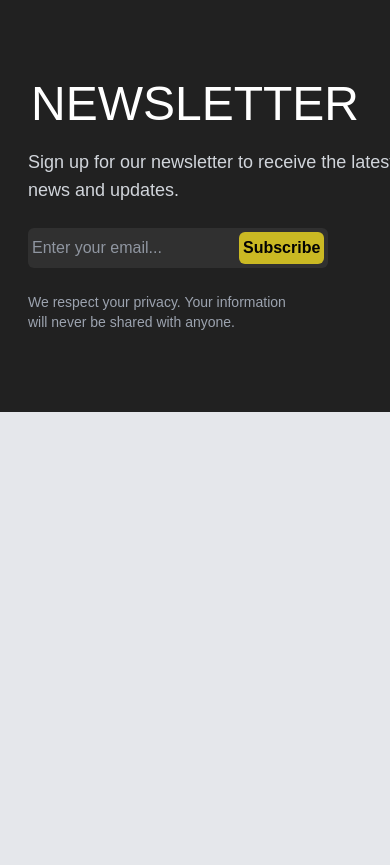
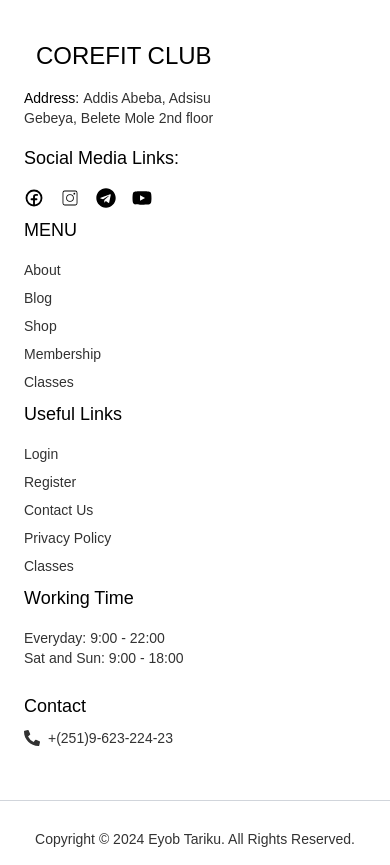
Before and after one commit to eyoaab/Gym-Management-Website, a React (Create React App) app in the folder front-end/gym-management-system/: page / in a window 390 px wide. Before the commit the page ends 844 px from the top, so only its background shows below. Built offline with nearby package versions, Linux system fonts and the light colour scheme; a web font is replaced by a local one.

Commit message:
improved the contact section to become responsive

```diff
--- a/front-end/gym-management-system/src/components/footer.jsx
+++ b/front-end/gym-management-system/src/components/footer.jsx
@@ -5,31 +5,48 @@ import { FaTelegram, FaYoutube, FaPhoneAlt } from "react-icons/fa";
 
 function Footer() {
   return (
-    <div className="flex flex-col items-stretch bg-white px-10">
+    <div className="flex flex-col items-stretch bg-white lg:px-10">
       <footer className="flex flex-col">
-    <div className="py-10 px-6 grid grid-cols-1 md:grid-cols-[2fr,1fr,1fr,1fr] gap-8 items-start">
+        <div className="py-10 px-6 grid grid-cols-1 sm:grid-cols-2 md:grid-cols-[3fr,2fr,2fr,2fr]  gap-2 items-start">
           {/* First column */}
           <div className="flex flex-col items-start space-y-4 text-left ">
             <div className="flex items-start space-x-3">
-            <img src="blackLogo.png " alt="CoreFit Club Logo" className="w-10 h-10" />
-            <h1 className="font-saira text-4xl">COREFIT CLUB</h1>
+              <img
+                src="blackLogo.png "
+                alt="CoreFit Club Logo"
+                className="w-10 h-10 hidden sm:block"
+              />
+              <h1 className="font-saira text-2xl md:text-3xl">COREFIT CLUB</h1>
             </div>
             <p className="text-sm text-darkGray w-3/5">
-            <span className="font-saira  text-black text-left">Address: </span>
+              <span className="font-saira  text-black text-left">
+                Address:{" "}
+              </span>
               Addis Abeba, Adsisu Gebeya, Belete Mole 2nd floor
             </p>
             <h1 className="font-saira  text-lg">Social Media Links:</h1>
             <div className="flex space-x-4 text-xl">
-            <PiFacebookLogoBold aria-label="Facebook" className="hover:text-blue-600 cursor-pointer" />
-            <CiInstagram aria-label="Instagram" className="hover:text-pink-600 cursor-pointer" />
-            <FaTelegram aria-label="Telegram" className="hover:text-blue-400 cursor-pointer" />
-            <FaYoutube aria-label="YouTube" className="hover:text-red-600 cursor-pointer" />
+              <PiFacebookLogoBold
+                aria-label="Facebook"
+                className="hover:text-blue-600 cursor-pointer"
+              />
+              <CiInstagram
+                aria-label="Instagram"
+                className="hover:text-pink-600 cursor-pointer"
+              />
+              <FaTelegram
+                aria-label="Telegram"
+                className="hover:text-blue-400 cursor-pointer"
+              />
+              <FaYoutube
+                aria-label="YouTube"
+                className="hover:text-red-600 cursor-pointer"
+              />
             </div>
           </div>
 
           {/* Second column */}
           <div className="text-left">
-
             <h1 className="font-saira  text-lg mb-4">MENU</h1>
             <ul className="space-y-2 text-sm text-darkGray">
               <li className="hover:text-gray-900 cursor-pointer">About</li>
@@ -47,14 +64,15 @@ function Footer() {
               <li className="hover:text-gray-900 cursor-pointer">Login</li>
               <li className="hover:text-gray-900 cursor-pointer">Register</li>
               <li className="hover:text-gray-900 cursor-pointer">Contact Us</li>
-            <li className="hover:text-gray-900 cursor-pointer">Privacy Policy</li>
+              <li className="hover:text-gray-900 cursor-pointer">
+                Privacy Policy
+              </li>
               <li className="hover:text-gray-900 cursor-pointer">Classes</li>
             </ul>
           </div>
 
           {/* Fourth column */}
           <div className="text-left">
-
             <h1 className="font-saira  text-lg mb-4">Working Time</h1>
             <p className="text-sm text-darkGray">
               Everyday: <span className="font-saira ">9:00 - 22:00</span>
@@ -65,16 +83,16 @@ function Footer() {
             <h1 className="font-saira  text-lg mt-6">Contact</h1>
             <div className="flex items-center space-x-2 mt-2">
               <FaPhoneAlt className="text-darkGray" />
-            <span className="text-sm text-darkGray">+(251)9-123-456-789</span>
+              <span className="text-sm text-darkGray">+(251)9-623-224-23</span>
             </div>
           </div>
         </div>
-
       </footer>
       <div class="border-t border-gray-300 my-3"></div>
 
       <div className="py-4 text-center text-sm text-darkGray">
-        Copyright &copy; {new Date().getFullYear()} COREFIT CLUB. All Rights Reserved.
+        Copyright &copy; {new Date().getFullYear()} Eyob Tariku. All Rights
+        Reserved.
       </div>
     </div>
   );
--- a/front-end/gym-management-system/src/pages/home-page/main-page.jsx
+++ b/front-end/gym-management-system/src/pages/home-page/main-page.jsx
@@ -18,9 +18,10 @@ function MainPage() {
       {/* <TeatimonialsPage /> */}
       {/* <ShortBlogsPage /> */}
       {/* <PlansOptionPage /> */}
-      <ContactPage />
+      {/* <ContactPage /> */}
+      <Footer />
       {/*
-            <Footer /> */}
+       */}
     </div>
   );
 }
```
Lines whose indentation alone changed are shown as unchanged.
